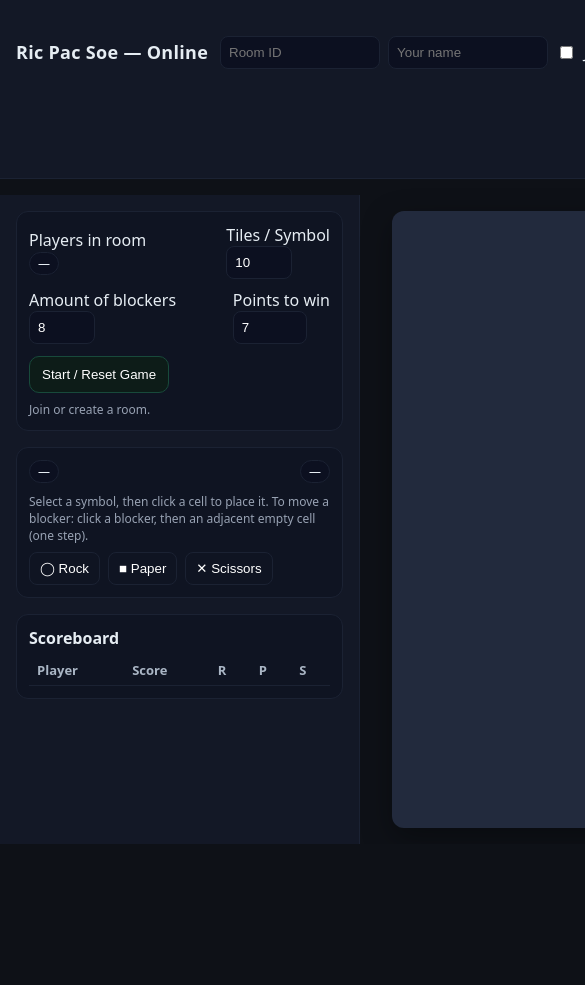
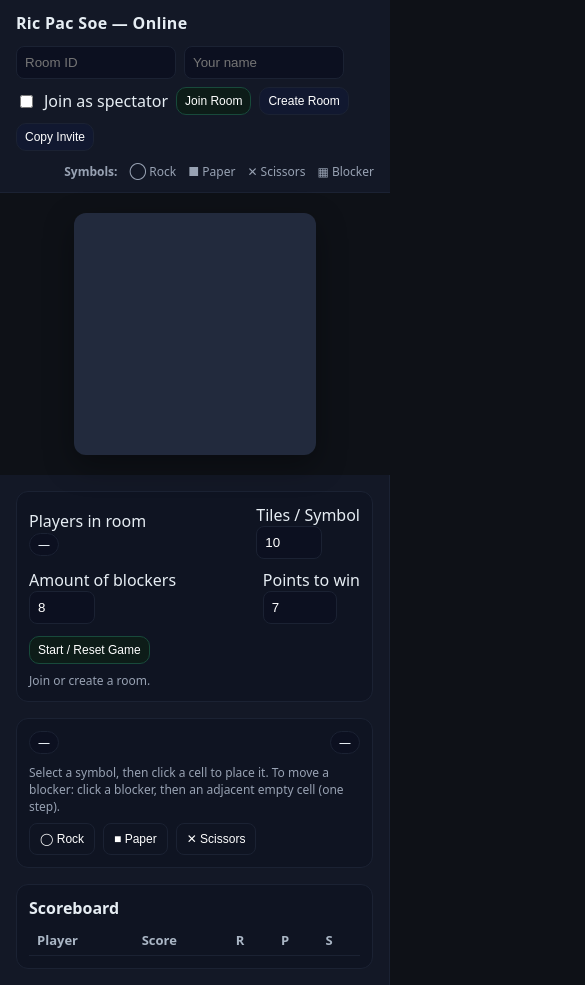
Before and after one commit to Nicolaas1988/ric-pac-soe, a website: page public/index.html in a window 390 px wide. Shown: the top 985 px of the page, 585 px wide, since content can reach past the window. Before the commit the page ends 844 px from the top, so only its background shows below. Drawn offline with nearby package versions, Linux system fonts and the light colour scheme.

Commit message:
Mobile styling added

```diff
--- a/public/index.html
+++ b/public/index.html
@@ -280,7 +280,56 @@
   .muted {
     color: #94a3b8;
   }
+
+  /* ===== Responsive fixes ===== */
+  @media (max-width: 1200px) {
+    body {
+      grid-template-columns: 240px 1fr 240px;
+      gap: 12px;
+    }
+    .board {
+      --cell: 48px;
+    }
+  }
+  @media (max-width: 900px) {
+    body {
+      grid-template-columns: 1fr;
+      grid-template-areas:
+        'header'
+        'board'
+        'sidebar'
+        'right';
+    }
+    .board-wrap {
+      padding: 8px;
+    }
+    .board {
+      --cell: 40px;
+    }
+  }
+  @media (max-width: 600px) {
+    .board {
+      --cell: 32px;
+    }
+    header h1 {
+      font-size: 16px;
+    }
+    button {
+      padding: 8px 10px;
+      font-size: 14px;
+    }
+  }
+  @media (max-width: 400px) {
+    .board {
+      --cell: 28px;
+    }
+    button {
+      padding: 6px 8px;
+      font-size: 12px;
+    }
+  }
 </style>
+
   </head>
   <body>
     <header>
```
Lines whose indentation alone changed are shown as unchanged.
